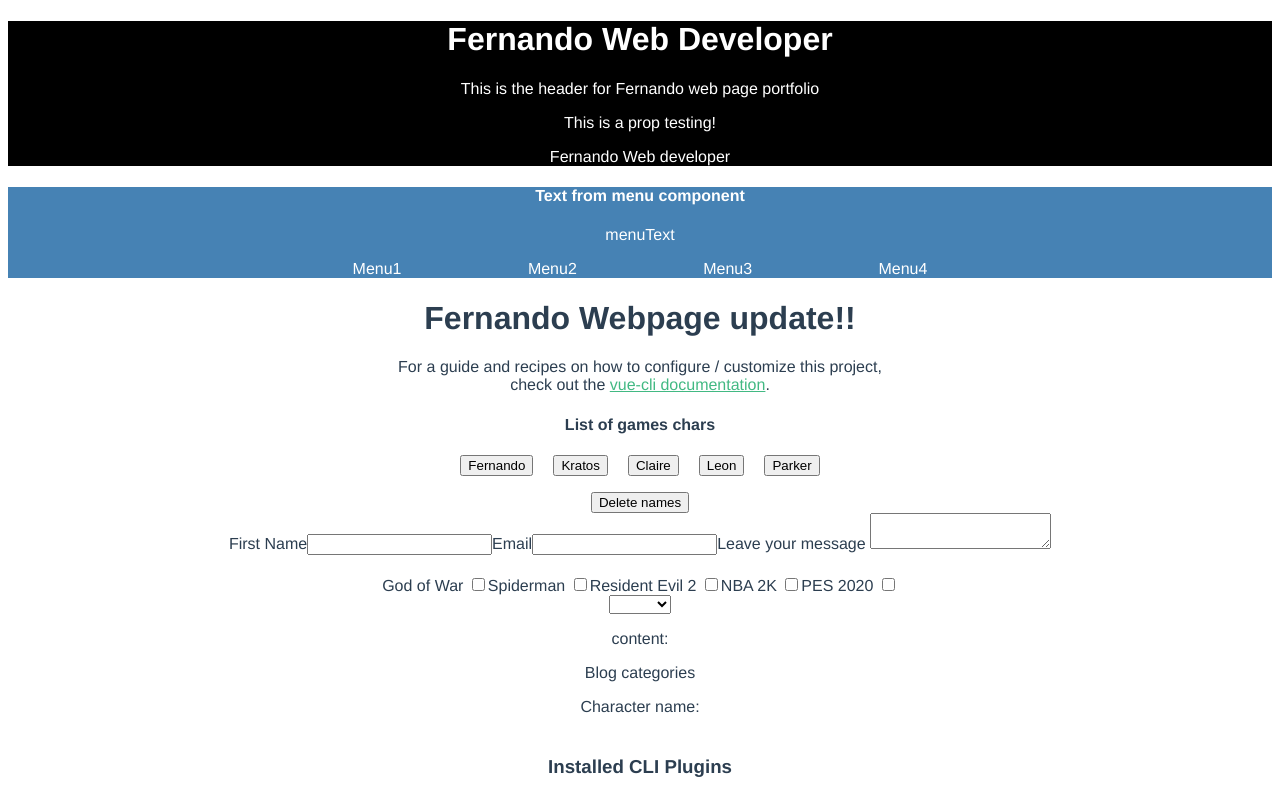
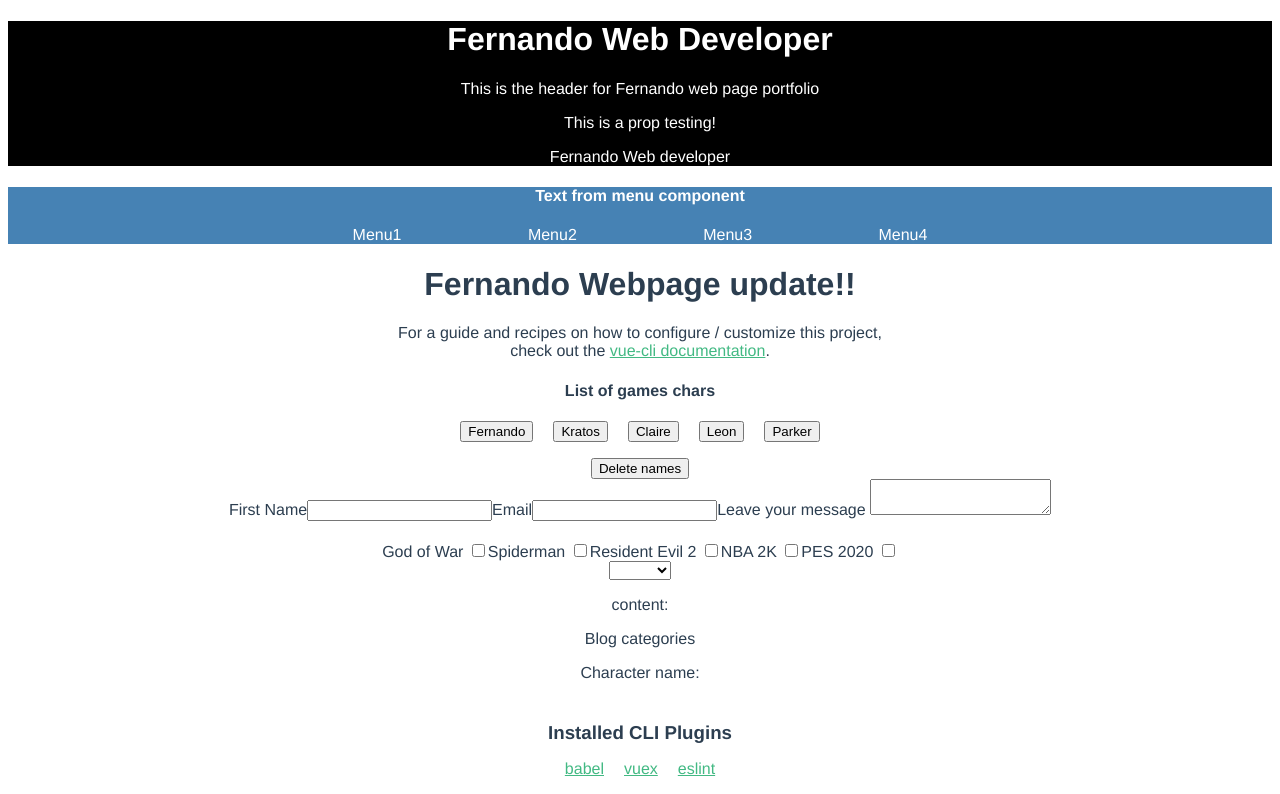
Before and after one commit to fpborges/website, a Vue app: page / in a window 1280 px wide. Shown: the top 794 px of the page. Built offline with nearby package versions, Linux system fonts and the light colour scheme.

Commit message:
new commit phase 2

```diff
--- a/src/App.vue
+++ b/src/App.vue
@@ -2,7 +2,7 @@
   <div id="app">
     <!-- <img alt="Vue logo" src="./assets/logo.png" /> -->
     <app-header words="This is a prop testing!" v-bind:title="title" />
-    <app-menu v-bind:menuText="textoMenu" />
+    <app-menu />
 
     <!--dynamic component -->
     <!-- <keep-alive>
@@ -43,7 +43,6 @@ export default {
       ],
       title: "Fernando Web developer",
       msg: "Fernando Webpage update!!",
-      textoMenu: "menuText",
       component: "app-header"
 
     }
```
